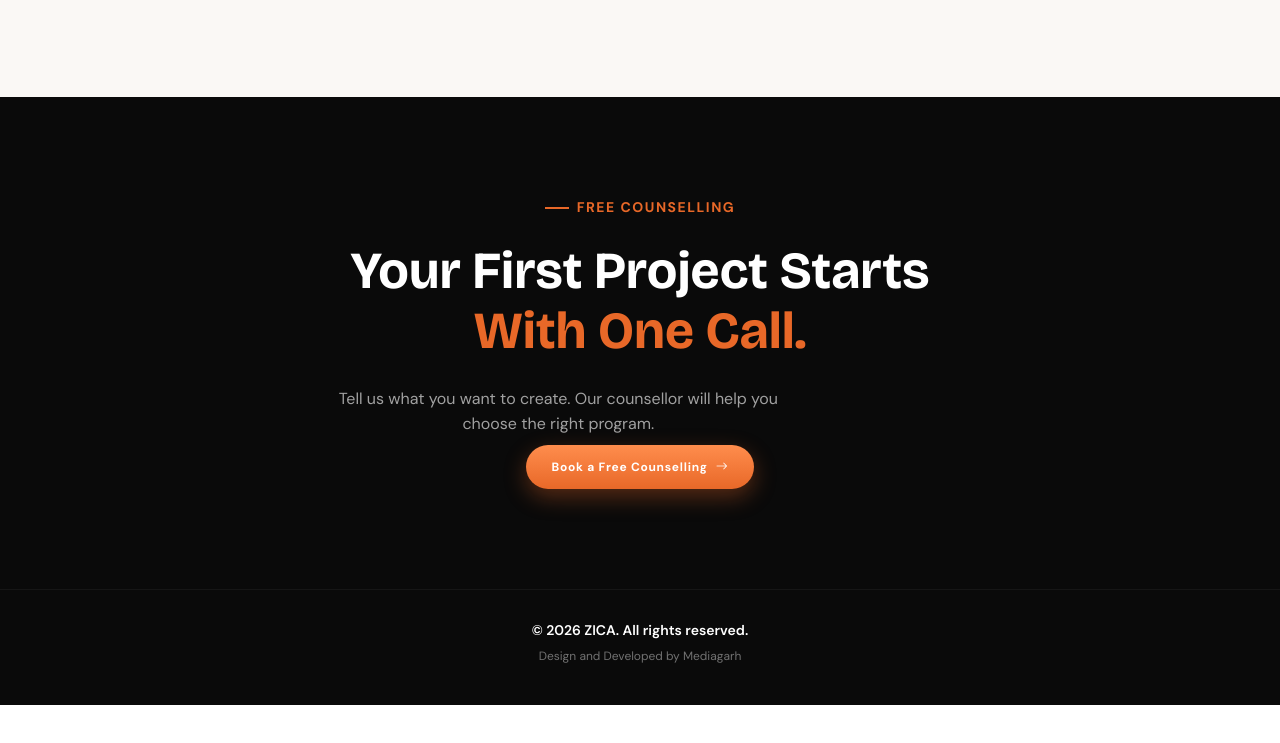
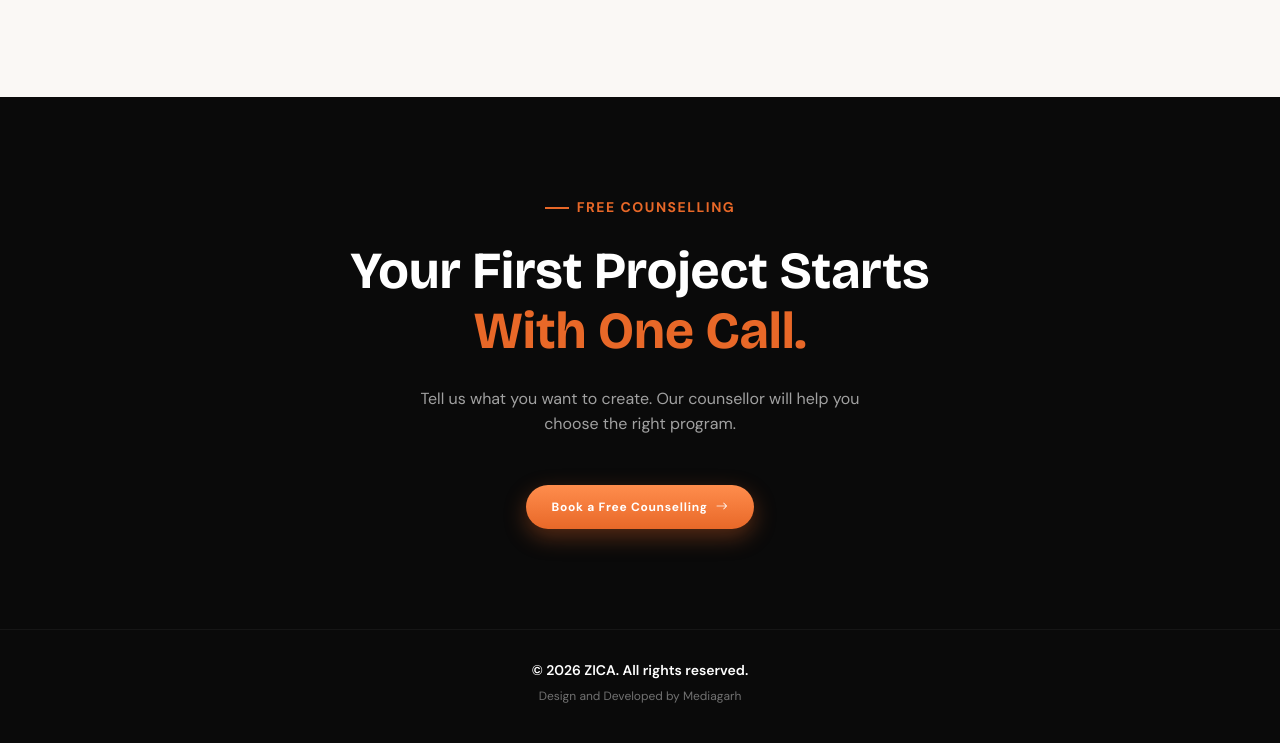
Before and after one commit to mediagarh-dev-team/zica-lp, a plain HTML site: page index.html in a window 1280 px wide. Shown: the part 8245-8988 px from the top of the page. Before the commit the page ends 8950 px from the top, so only its background shows below. Drawn offline with nearby package versions, Linux system fonts and the light colour scheme; animation ran at ten frames a second.

Commit message:
add new chagns

```diff
--- a/css/style.css
+++ b/css/style.css
@@ -553,7 +553,8 @@ body {
   line-height: 1.6;
   color: #a1a1a1;
   max-width: 480px;
-  margin-bottom: 0;
+  margin: auto;
+  margin-bottom: 40px;
 }
 
 /* Card Container */
```
